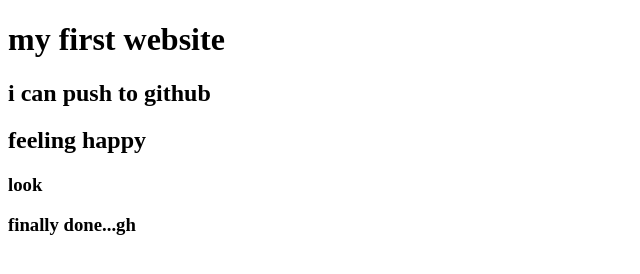
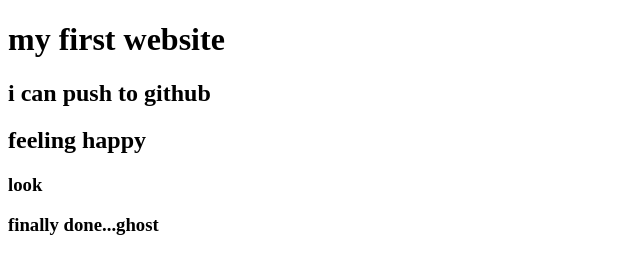
Before and after one commit to shahnur-mim/my-first-website, a plain HTML site: page index.html in a window 1280 px wide. Shown: the full height of the page, 0-640 px from the left. Drawn offline with Linux system fonts and the light colour scheme.

Commit message:
Update index.html

```diff
--- a/index.html
+++ b/index.html
@@ -11,6 +11,6 @@
     <h2>i can push to github</h2>
     <h2>feeling happy</h2>
     <h3>look</h3>
-    <h3>finally done...gh</h3>
+    <h3>finally done...ghost</h3>
 </body>
 </html>
```
